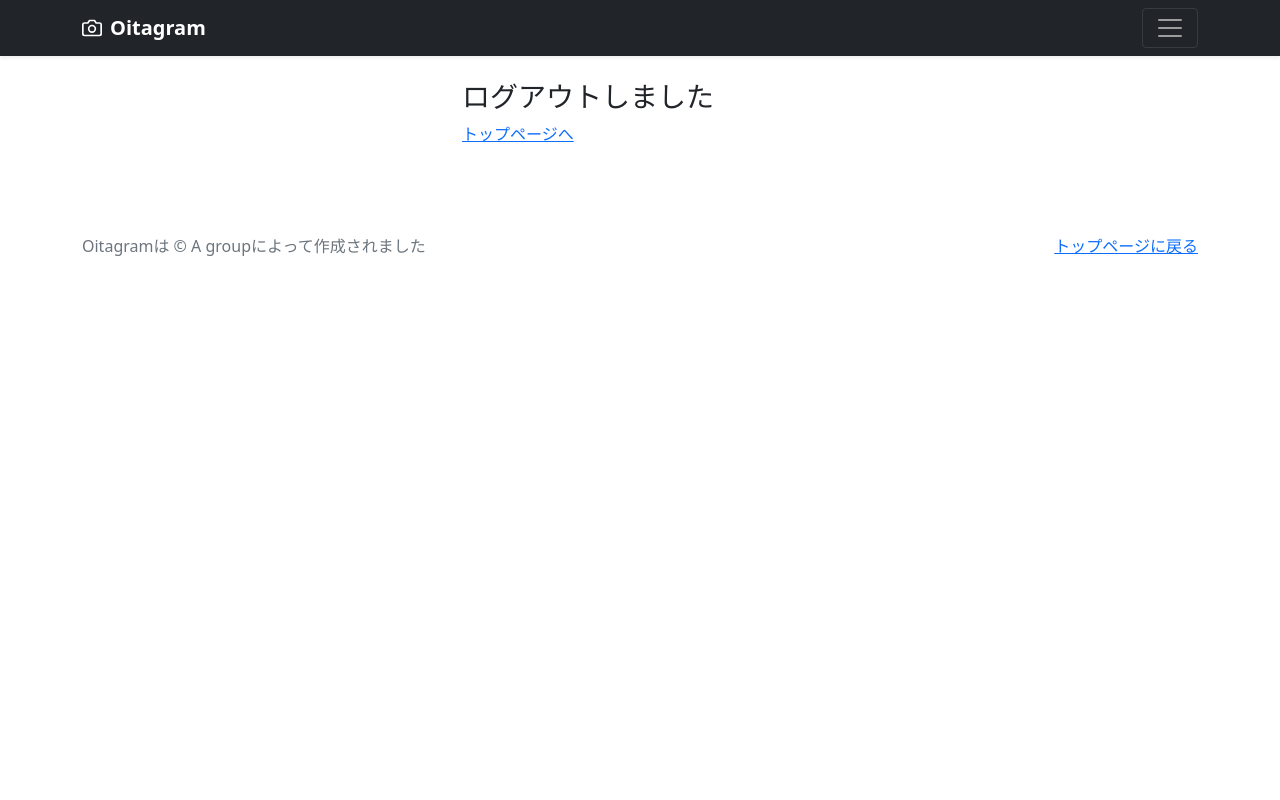
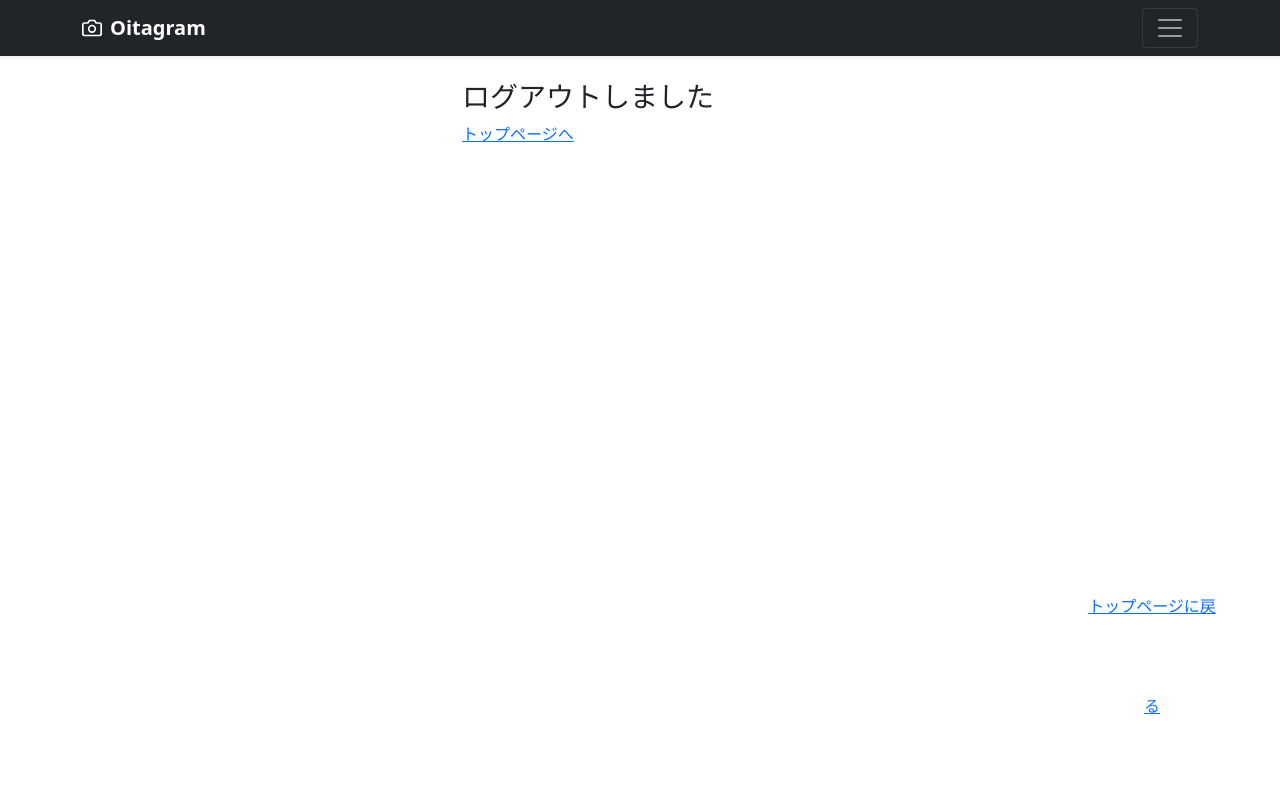
Before and after one commit to KoushiMiya/Oitagram, a Django app: page /logout/ in a window 1280 px wide. Run offline with Django 4.2, Linux system fonts and the light colour scheme.

Commit message:
トップページに戻るの位置がおかしいやつ

```diff
--- a/photo/templates/base.html
+++ b/photo/templates/base.html
@@ -32,11 +32,30 @@
           font-size: 3.5rem;
         }
       }
+
+      .right-fixed-banner {
+        position: fixed;
+        bottom: 5%;
+        right: 0;
+        width: 10%;
+        margin-right: 5%;
+        text-align: center;
+        line-height: 100px;
+      }
+
+      .float-end mb-1 {
+        font-size: 20px;
+      }
     </style>
 
 
   </head>
   <body>
+    <div class="right-fixed-banner">
+      <p class="float-end mb-1">
+        <a href="{% url 'photo:index'%}">トップページに戻る</a>
+      </p>
+    </div>
 <!--ページのヘッダー-->
 <header>
   <!--ナビゲーションバーのヘッダー-->
@@ -94,12 +113,13 @@
 </main>
 
 <footer class="text-muted py-5">
-  <div class="container">
+  <!-- <div class="container">
     <p class="float-end mb-1">
       <a href="{% url 'photo:index'%}">トップページに戻る</a>
     </p>
     <p class="mb-1">Oitagramは &copy; A groupによって作成されました</p>
   </div>
+  -->
 </footer>
 
 
```
Also changed, not shown: db.sqlite3, media/photos/doragonball.png (added), media/photos/gotoubun.png (added), media/photos/kinsyomokuroku.png (added), media/photos/onepiece.png (added).
